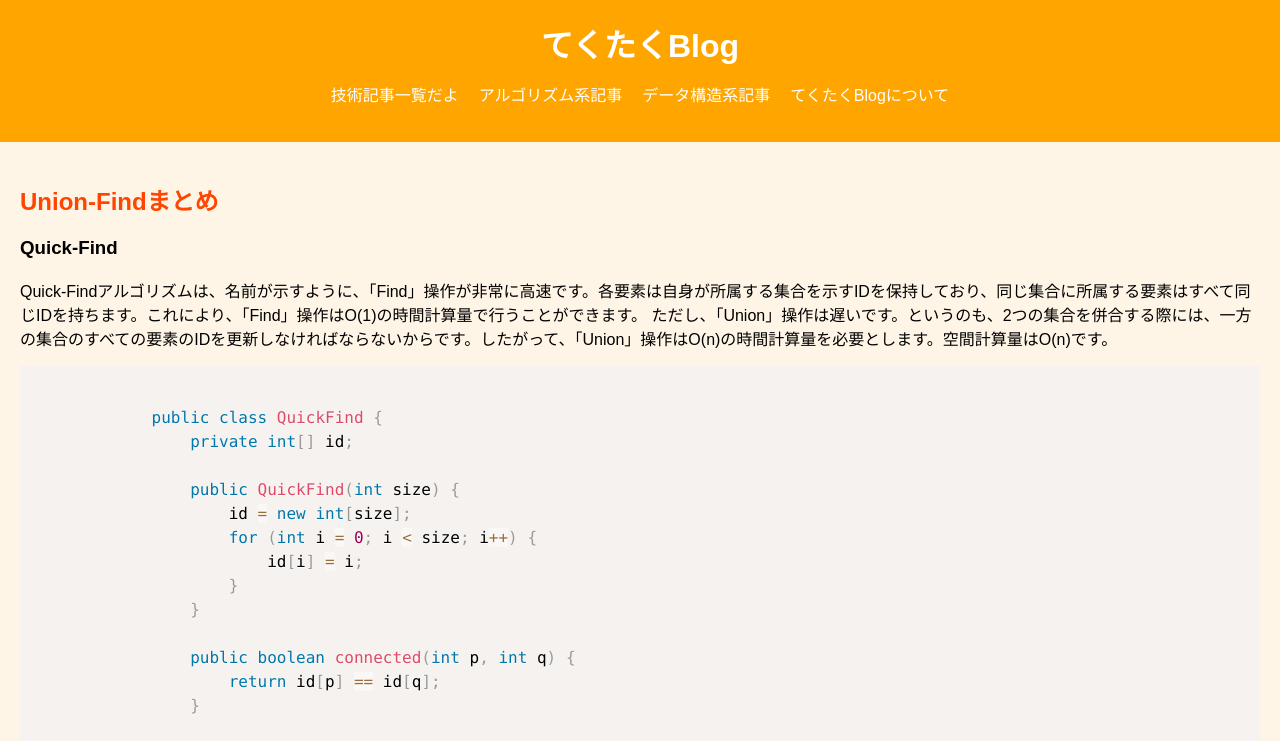
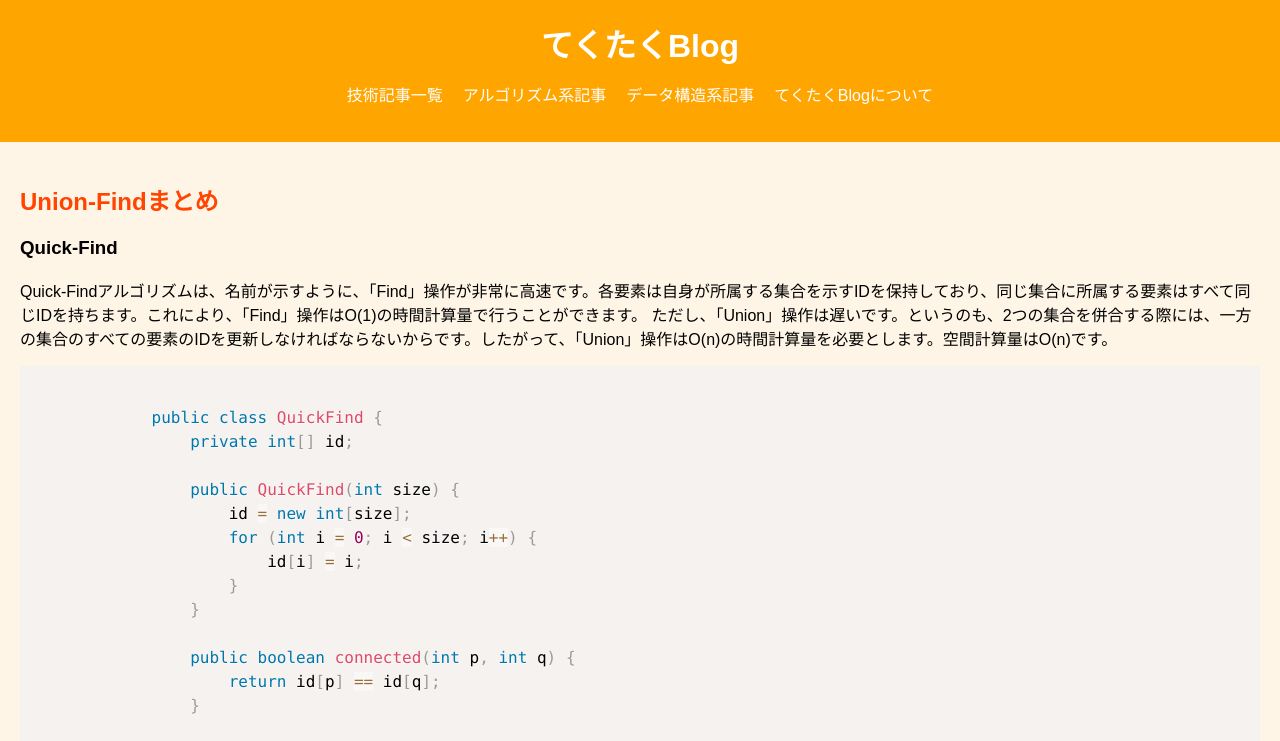
Before and after one commit to tenitaku/tekutaku_blog, a plain HTML site: page index.html in a window 1280 px wide. Shown: the top 741 px of the page. Drawn offline with Linux system fonts and the light colour scheme.

Commit message:
技術記事一覧に変更

```diff
--- a/index.html
+++ b/index.html
@@ -10,7 +10,7 @@
     <h1>てくたくBlog</h1>
     <nav>
       <ul>
-        <li><a href="#">技術記事一覧だよ</a></li>
+        <li><a href="#">技術記事一覧</a></li>
         <li><a href="#">アルゴリズム系記事</a></li>
         <li><a href="#">データ構造系記事</a></li>
         <li><a href="#">てくたくBlogについて</a></li>
```
